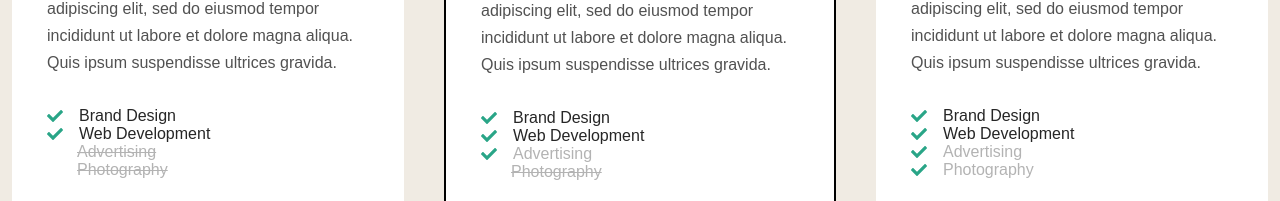
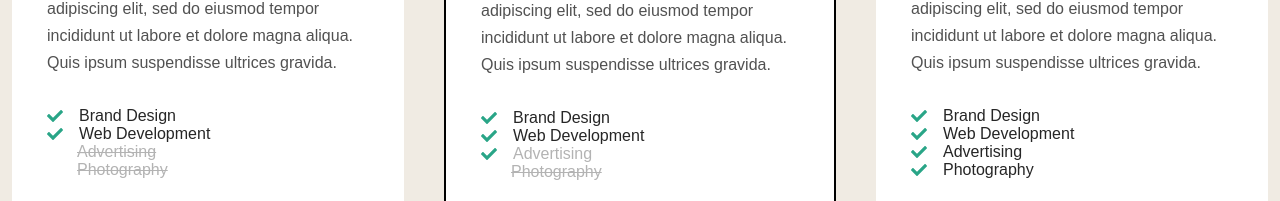
Before and after one commit to sammysticks8/project6, a React (Vite) app: page / in a window 1280 px wide. Shown: the part 5711-5912 px from the top of the page. Built offline with nearby package versions, Linux system fonts and the light colour scheme.

Commit message:
updated the pricing card

```diff
--- a/src/components/Pricing.jsx
+++ b/src/components/Pricing.jsx
@@ -103,11 +103,11 @@ const Pricing = () => {
               </span>
               <span className="flex items-center gap-x-4">
                 <FaCheck className="text-[#29a587]" />
-                <p className="text-[#B3B3B3]">Advertising</p>
+                <p className="text-[#262626]">Advertising</p>
               </span>
               <span className="flex items-center gap-x-4">
                 <FaCheck className="text-[#29a587]" />
-                <p className="text-[#B3B3B3]">Photography</p>
+                <p className="text-[#262626]">Photography</p>
               </span>
             </div>
           </Card>
```
